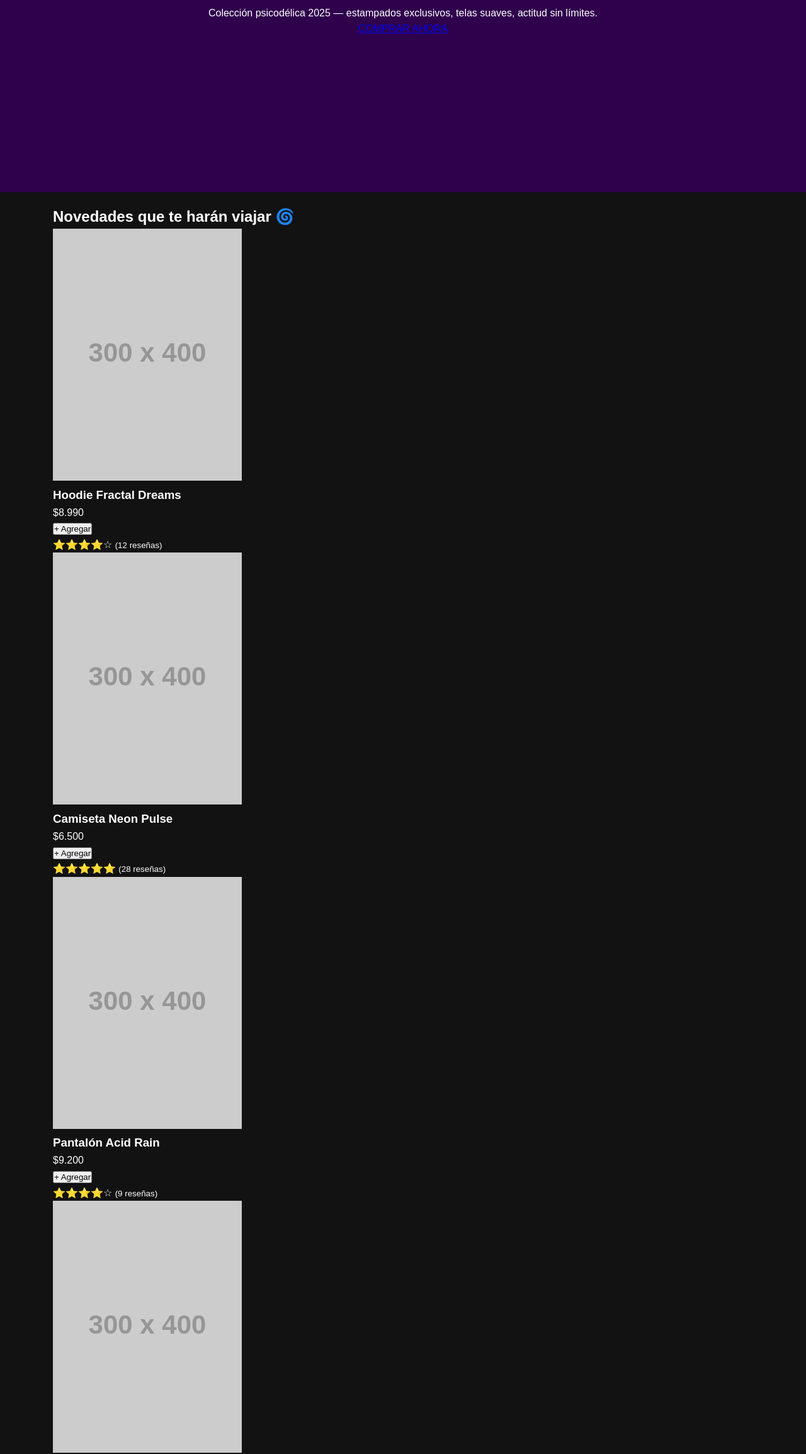
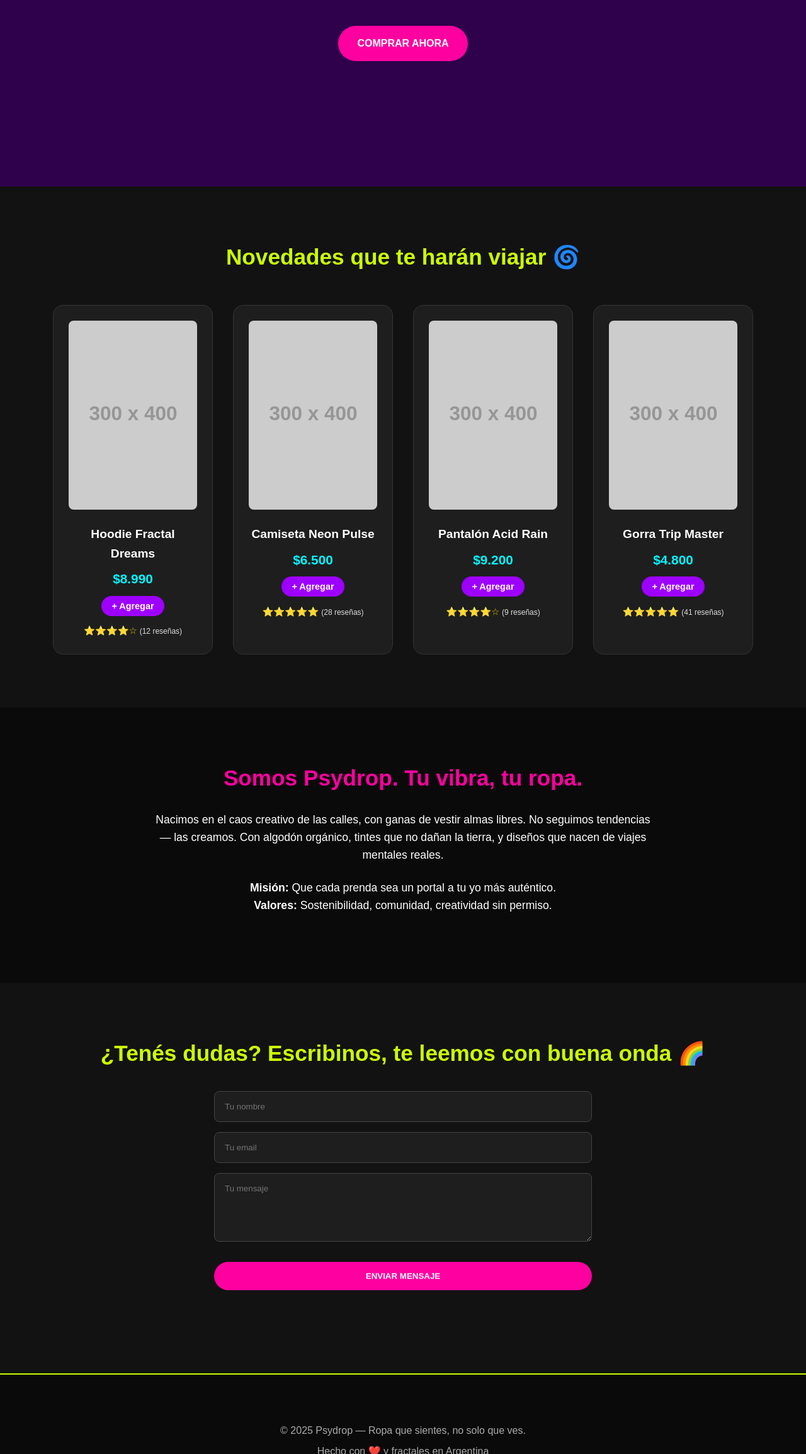
Before and after one commit to ailenpinoni4/psydrop, a plain HTML site: page index.html in a window 1280 px wide. Shown: the part 492-2800 px from the top of the page at 63% size. Drawn offline with Linux system fonts and the light colour scheme; placeholder pictures from the web are drawn by us.

Commit message:
styles.css

```diff
--- a/styles.css
+++ b/styles.css
@@ -5,8 +5,8 @@
 }
 
 body {
-  font-family: Arial, sans-serif;
-  background: #121212;
+  font-family: 'Arial', sans-serif;
+  background-color: #121212;
   color: white;
   line-height: 1.6;
 }
@@ -18,30 +18,61 @@ body {
   padding: 20px;
 }
 
-header {
-  background: #1e1e1e;
-  padding: 20px 0;
-  text-align: center;
+/* HEADER */
+.header-content {
+  display: flex;
+  justify-content: space-between;
+  align-items: center;
+  padding: 1rem 0;
+}
+
+.logo {
+  font-size: 1.8rem;
   font-weight: bold;
   color: #FF00A0;
 }
 
+.nav-menu a {
+  margin-left: 1.5rem;
+  text-decoration: none;
+  color: #ccc;
+  font-weight: 600;
+}
+
+.nav-menu a:hover {
+  color: #00F5FF;
+}
+
+.cart-icon {
+  font-weight: bold;
+  cursor: pointer;
+}
+
+/* HERO */
 .hero {
-  min-height: 80vh;
+  height: 80vh;
+  background: linear-gradient(rgba(0,0,0,0.7), rgba(0,0,0,0.7)), #9D00FF;
   display: flex;
   align-items: center;
   justify-content: center;
-  background: linear-gradient(rgba(0,0,0,0.7), rgba(0,0,0,0.7)), #9D00FF;
   text-align: center;
+  margin-top: 70px;
 }
 
-.hero h1 {
+.hero-content h1 {
   font-size: 3rem;
-  margin-bottom: 20px;
   color: #CCFF00;
+  margin-bottom: 1rem;
 }
 
-.btn {
+.hero-content p {
+  font-size: 1.2rem;
+  max-width: 700px;
+  margin: 0 auto 2rem;
+}
+
+/* BOTONES */
+.btn-primary {
   background: #FF00A0;
   color: white;
   padding: 15px 30px;
@@ -49,12 +80,149 @@ header {
   border-radius: 50px;
   font-weight: bold;
   cursor: pointer;
+  text-decoration: none;
+  display: inline-block;
+}
+
+.btn-primary:hover {
+  background: #ff33bf;
+}
+
+.btn-add {
+  background: #9D00FF;
+  color: white;
+  padding: 8px 16px;
+  border: none;
+  border-radius: 50px;
+  font-weight: bold;
+  cursor: pointer;
+  margin-top: 10px;
+  font-size: 0.9rem;
+}
+
+.btn-add:hover {
+  background: #b54fff;
+}
+
+/* PRODUCTOS */
+.products-section {
+  padding: 4rem 0;
+  background: #121212;
+}
+
+.products-section h2 {
+  text-align: center;
+  font-size: 2.2rem;
+  margin-bottom: 3rem;
+  color: #CCFF00;
+}
+
+.products-grid {
+  display: grid;
+  grid-template-columns: repeat(auto-fit, minmax(250px, 1fr));
+  gap: 2rem;
+}
+
+.product-card {
+  background: #1e1e1e;
+  padding: 1.5rem;
+  border-radius: 16px;
+  text-align: center;
+  border: 1px solid #333;
+}
+
+.product-card img {
+  width: 100%;
+  height: 300px;
+  object-fit: cover;
+  border-radius: 8px;
+}
+
+.product-card h3 {
+  margin: 1rem 0 0.5rem;
+  font-size: 1.2rem;
+}
+
+.price {
+  font-weight: bold;
+  color: #00F5FF;
+  font-size: 1.3rem;
+}
+
+.reviews {
+  margin-top: 0.8rem;
+  font-size: 0.9rem;
+  color: #ddd;
+}
+
+.reviews span {
+  color: gold;
+}
+
+/* SOBRE NOSOTROS */
+.about-section {
+  padding: 4rem 0;
+  background: #0a0a0a;
+  text-align: center;
+}
+
+.about-section h2 {
+  font-size: 2.2rem;
+  margin-bottom: 1.5rem;
+  color: #FF00A0;
+}
+
+.about-section p {
+  max-width: 800px;
+  margin: 0 auto 1.5rem;
   font-size: 1.1rem;
 }
 
-footer {
+/* CONTACTO */
+.contact-section {
+  padding: 4rem 0;
+  background: #121212;
+  text-align: center;
+}
+
+.contact-section h2 {
+  font-size: 2.2rem;
+  margin-bottom: 2rem;
+  color: #CCFF00;
+}
+
+.contact-form {
+  max-width: 600px;
+  margin: 0 auto;
+  display: flex;
+  flex-direction: column;
+  gap: 1rem;
+}
+
+.contact-form input,
+.contact-form textarea {
+  padding: 1rem;
+  border-radius: 8px;
+  border: 1px solid #444;
+  background: #1e1e1e;
+  color: white;
+  font-family: 'Arial', sans-serif;
+}
+
+.contact-form button {
+  margin-top: 1rem;
+}
+
+/* FOOTER */
+.footer {
   background: #0a0a0a;
-  padding: 30px 0;
+  padding: 3rem 0;
   text-align: center;
-  margin-top: 50px;
+  margin-top: 3rem;
+  border-top: 2px solid #CCFF00;
 }
+
+.footer p {
+  margin: 0.5rem 0;
+  color: #aaa;
+}
```
